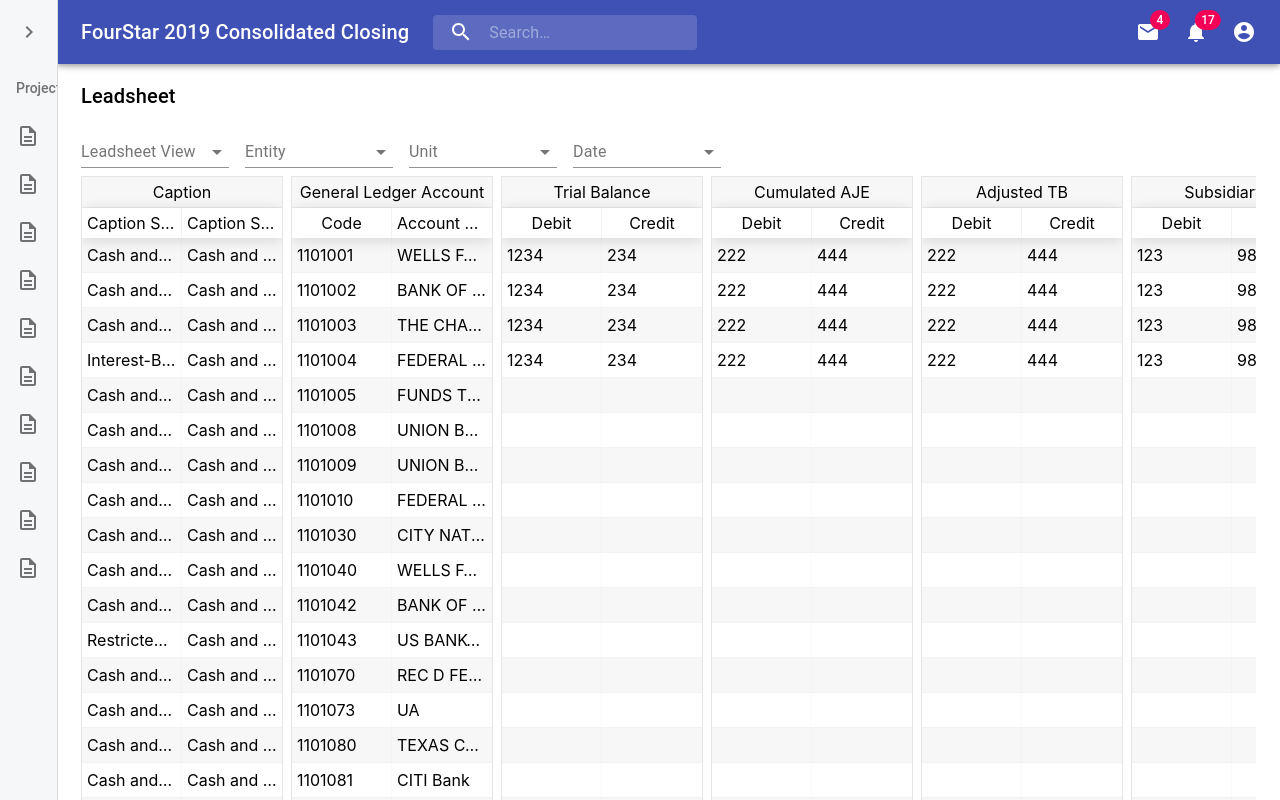
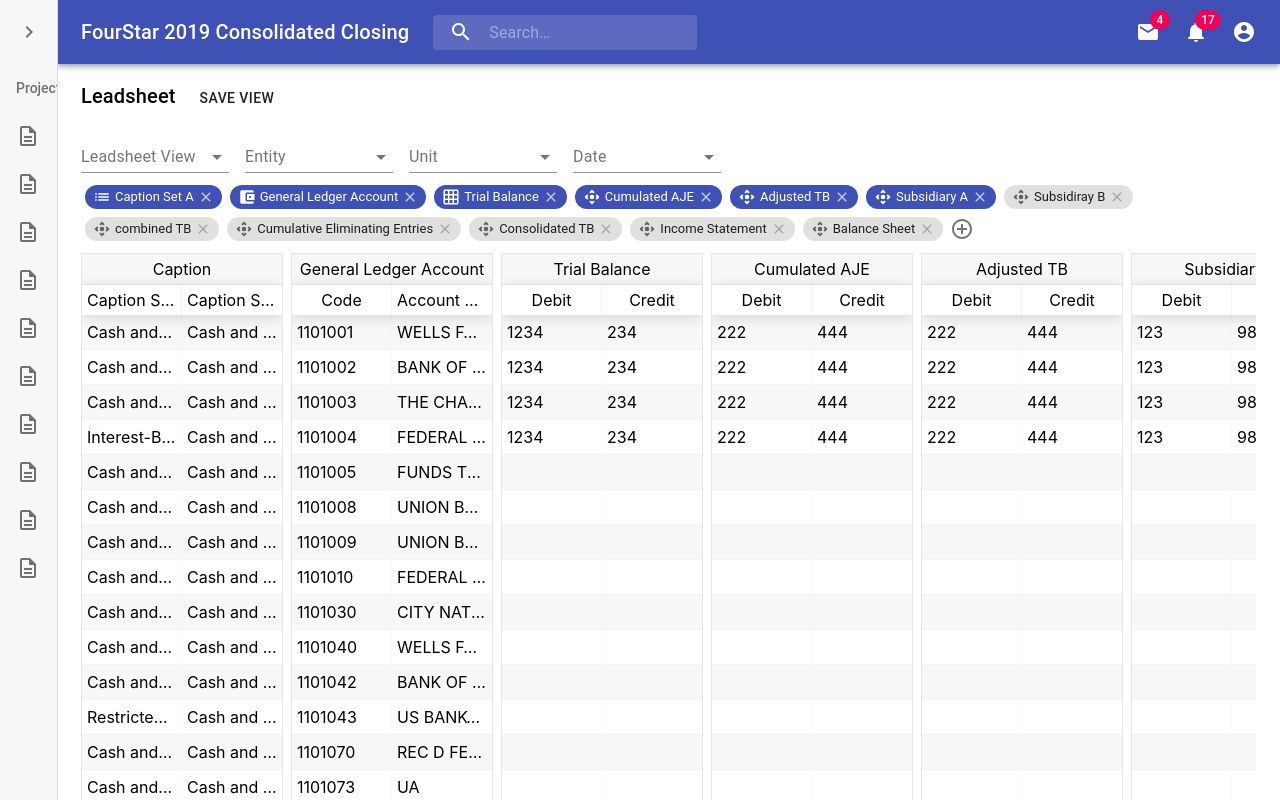
Before and after one commit to NoahGrayDL/datalobby-prototype, a React (Create React App) app: page /financial-statements/lead-sheet in a window 1280 px wide. Shown: the top 800 px of the page. Built offline with nearby package versions, Linux system fonts and the light colour scheme.

Commit message:
add chips for Leadsheet

```diff
--- a/src/assets/dummy-data/columnStructure.js
+++ b/src/assets/dummy-data/columnStructure.js
@@ -242,7 +242,7 @@ const incomeStatementColumn = [
 
 const balanceSheetColumn = [
   {
-    Header: "Income Statement",
+    Header: "Balance Sheet",
     columns: [
       {
         Header: "Debit",
--- /dev/null
+++ b/src/views/Leadsheet/ColumnControl.js
@@ -0,0 +1,116 @@
+import React from "react"
+import { makeStyles } from "@material-ui/core/styles"
+import Chip from "@material-ui/core/Chip"
+import ListIcon from "@material-ui/icons/List"
+import CloseIcon from "@material-ui/icons/Close"
+import AccountBalanceWalletIcon from "@material-ui/icons/AccountBalanceWallet"
+import GridOnIcon from "@material-ui/icons/GridOn"
+import ControlCameraIcon from "@material-ui/icons/ControlCamera"
+import IconButton from "@material-ui/core/IconButton"
+import AddCircleOutlineIcon from "@material-ui/icons/AddCircleOutline"
+//-----*-----*-----*-----*-----*-----//
+
+const ColumnControl = () => {
+  const classes = useStyles()
+  const handleDelete = () => {
+    alert("Do you want to exclude this column?")
+  }
+  return (
+    <div className={classes.root}>
+      {currentColumnList.map(item => {
+        const { title, icon, onFocus } = item
+        return (
+          <Chip
+            onDelete={handleDelete}
+            deleteIcon={<CloseIcon />}
+            icon={icon}
+            label={title}
+            size="small"
+            color={onFocus ? "primary" : "default"}
+            className={classes.chip}
+          />
+        )
+      })}
+      <IconButton aria-label="add column" size="small">
+        <AddCircleOutlineIcon />
+      </IconButton>
+    </div>
+  )
+}
+
+const currentColumnList = [
+  {
+    title: "Caption Set A",
+    icon: <ListIcon />,
+    onFocus: true
+  },
+  {
+    title: "General Ledger Account",
+    icon: <AccountBalanceWalletIcon />,
+    onFocus: true
+  },
+  {
+    title: "Trial Balance",
+    icon: <GridOnIcon />,
+    onFocus: true
+  },
+  {
+    title: "Cumulated AJE",
+    icon: <ControlCameraIcon />,
+    onFocus: true
+  },
+  {
+    title: "Adjusted TB",
+    icon: <ControlCameraIcon />,
+    onFocus: true
+  },
+  {
+    title: "Subsidiary A",
+    icon: <ControlCameraIcon />,
+    onFocus: true
+  },
+  {
+    title: "Subsidiray B",
+    icon: <ControlCameraIcon />,
+    onFocus: false
+  },
+  {
+    title: "combined TB",
+    icon: <ControlCameraIcon />,
+    onFocus: false
+  },
+  {
+    title: "Cumulative Eliminating Entries",
+    icon: <ControlCameraIcon />,
+    onFocus: false
+  },
+  {
+    title: "Consolidated TB",
+    icon: <ControlCameraIcon />,
+    onFocus: false
+  },
+  {
+    title: "Income Statement",
+    icon: <ControlCameraIcon />,
+    onFocus: false
+  },
+  {
+    title: "Balance Sheet",
+    icon: <ControlCameraIcon />,
+    onFocus: false
+  }
+]
+
+const useStyles = makeStyles(theme => ({
+  root: {
+    display: "flex",
+    justifyContent: "flex-start",
+    flexWrap: "wrap"
+  },
+  chip: {
+    padding: (0, 4),
+    margin: theme.spacing(0.5)
+  }
+}))
+
+export default ColumnControl
--- a/src/views/Leadsheet/Leadsheet.js
+++ b/src/views/Leadsheet/Leadsheet.js
@@ -5,8 +5,10 @@ import {
   MuiPickersUtilsProvider,
   KeyboardDatePicker
 } from "@material-ui/pickers"
+import Button from "@material-ui/core/Button"
+
 import { Layout } from "../../components/layout"
-import LeadsheetTable from "./LeadsheetTable"
+import { LeadsheetTable, ColumnControl } from "../leadsheet"
 
 //-----*-----*-----*-----*-----*-----//
 
@@ -15,8 +17,11 @@ const Leadsheet = () => {
     <Layout
       menuTitle="Leadsheet"
       filters={LeadsheetFilters}
-      button={DatePicker}
+      // Need to layout update
+      // buttons={DatePicker}
+      buttons={<Button size="medium">Save View</Button>}
     >
+      <ColumnControl />
       <LeadsheetTable />
     </Layout>
   )
--- a/src/views/Leadsheet/LeadsheetTable.js
+++ b/src/views/Leadsheet/LeadsheetTable.js
@@ -110,6 +110,7 @@ const StyledLeadsheetContainer = styled.div`
   flex-direction: row;
   justify-content: flex-start;
   width: 100%;
+  margin-top: 0.5rem;
   overflow-x: scroll;
 `
 
--- a/src/views/Leadsheet/index.js
+++ b/src/views/Leadsheet/index.js
@@ -1,2 +1,3 @@
 export { default as Leadsheet } from "./Leadsheet"
 export { default as LeadsheetTable } from "./LeadsheetTable"
+export { default as ColumnControl } from "./ColumnControl"
```
